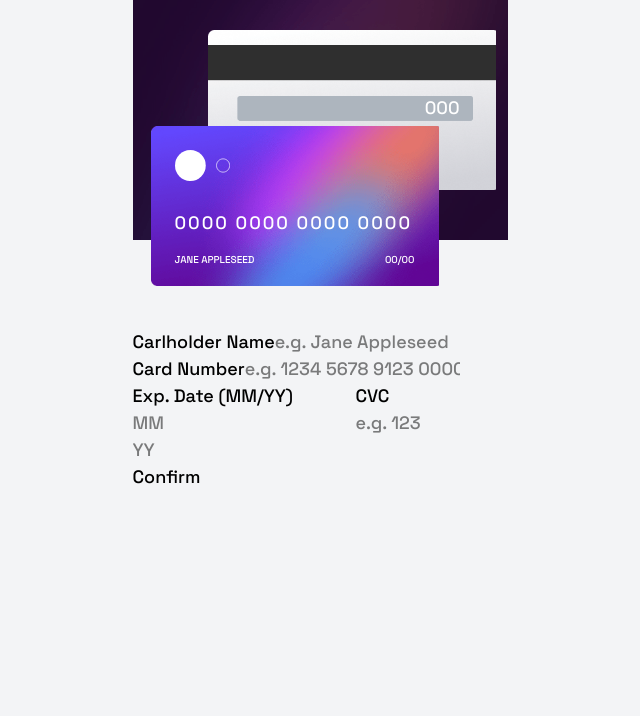
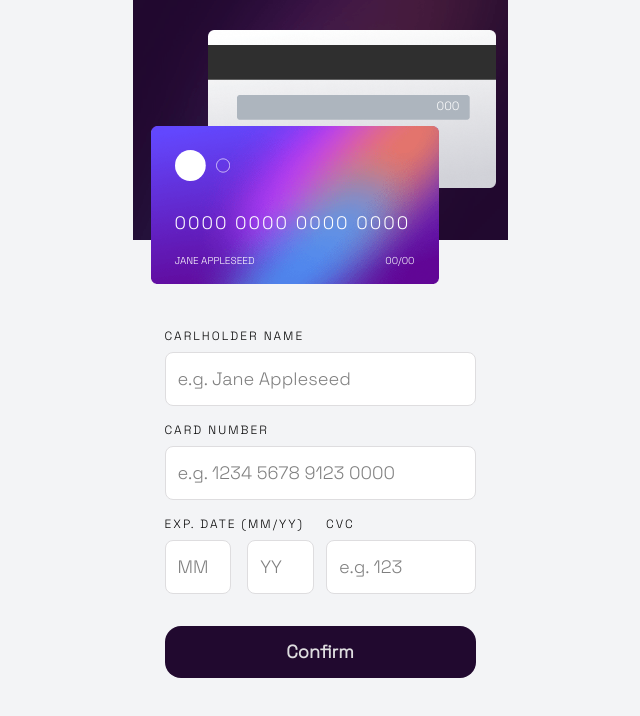
Before and after one commit to andresmholguin/interactive-card-details-form-main, a React (Vite) app: page / in a window 1280 px wide. Shown: the top 716 px of the page, without its empty margins (320-960 px from the left). Built offline with nearby package versions, Linux system fonts and the light colour scheme.

Commit message:
Mejorar estilos y estructura del formulario en el componente App; ajustar clases CSS y agregar estilos personalizados para una mejor presentación y usabilidad.

```diff
--- a/src/App.jsx
+++ b/src/App.jsx
@@ -6,14 +6,14 @@ import cardLogo from "./assets/images/card-logo.svg";
 
 function App() {
   return (
-    <main className="w-[375px] 1xl:[1440px] 1xl:flex font-Space-Grotesk text-[18px]">
+    <main className="w-[375px] 1xl:[1440px] 1xl:flex font-Space-Grotesk text-lg ">
       <section className="relative ">
         <picture className="w-full h-full 1xl:flex">
           <source media="(max-width: 1439px)" srcSet={bgMainMobile} />
           <source media="(min-width: 1440px)" srcSet={bgMainDesktop} />
           <img src={bgMainMobile} alt="Background Degrade." />
         </picture>
-        <div className="absolute w-[288px] h-[160px] top-[126px] left-[18px] z-1 1xl:top-[187px] 1xl:left-[167px] bg-[url('./assets/images/bg-card-front.png')] bg-no-repeat bg-cover p-6 text-white">
+        <div className="absolute w-[288px] h-[160px] top-[126px] left-[18px] z-1 1xl:top-[187px] 1xl:left-[167px] bg-[url('./assets/images/bg-card-front.png')] bg-no-repeat bg-contain p-6 text-white">
           <img className="w-[55px] mb-7 " src={cardLogo} alt="Card logo" />
           <p className=" tracking-[2px] mb-4">0000 0000 0000 0000</p>
           <div className="flex justify-between text-[10px] uppercase">
@@ -23,40 +23,76 @@ function App() {
             </p>
           </div>
         </div>
-        <div className="absolute w-[288px] h-[160px] top-[30px] left-[75px]  1xl:top-[468px] 1xl:left-[257px] bg-[url('./assets/images/bg-card-back.png')] bg-no-repeat bg-cover text-white text-right pr-9 pt-16">
+        <div className="absolute w-[288px] h-[160px] top-[30px] left-[75px]  1xl:top-[468px] 1xl:left-[257px] bg-[url('./assets/images/bg-card-back.png')] bg-no-repeat bg-contain text-xs text-white text-right pr-9 pt-17">
           <p>000</p>
         </div>
       </section>
-      <section className="mt-22">
+      <section className="mt-22 px-8">
         <form action="">
-          <label htmlFor="cardholder">Carlholder Name</label>
+          <label className="label" htmlFor="cardholder">
+            Carlholder Name
+          </label>
           <input
+            className="input"
             type="text"
             id="cardholder"
             placeholder="e.g. Jane Appleseed"
             required
           />
-          <label htmlFor="cardNumber">Card Number</label>
+          <label className="label" htmlFor="cardNumber">
+            Card Number
+          </label>
           <input
+            className="input"
             type="text"
             id="cardNumber"
             placeholder="e.g. 1234 5678 9123 0000"
             required
           />
-          <div className="flex gap-2">
-            <div>
-              <label htmlFor="expDate">Exp. Date (MM/YY)</label>
-              <div>
-                <input type="text" id="expDate" placeholder="MM" required />
-                <input type="text" id="expDate" placeholder="YY" required />
+          <div className="grid grid-cols-2 gap-x-3 mb-4">
+            <div className="">
+              <label className="label" htmlFor="expDate">
+                Exp. Date (MM/YY)
+              </label>
+              <div className=" grid grid-cols-2 gap-4">
+                <input
+                  className="input"
+                  type="text"
+                  name="expDate"
+                  maxLength={2}
+                  placeholder="MM"
+                  required
+                />
+                <input
+                  className="input"
+                  type="text"
+                  name="expDate"
+                  maxLength={2}
+                  placeholder="YY"
+                  required
+                />
               </div>
             </div>
             <div>
-              <label htmlFor="cvc">CVC</label>
-              <input type="text" id="cvc" placeholder="e.g. 123" required />
+              <label className="label" htmlFor="cvc">
+                CVC
+              </label>
+              <input
+                className="input"
+                type="text"
+                name="cvc"
+                placeholder="e.g. 123"
+                maxLength={3}
+                required
+              />
             </div>
           </div>
-          <button type="submit">Confirm</button>
+          <button
+            className="bg-Very-dark-violet w-[100%] text-Light-grayish-violet py-3 rounded-2xl font-bold"
+            type="submit"
+          >
+            Confirm
+          </button>
         </form>
       </section>
     </main>
--- a/src/index.css
+++ b/src/index.css
@@ -3,7 +3,7 @@
 @font-face {
   font-family: Space-Grotesk;
   font-style: normal;
-  font-weight: 500;
+  font-weight: 300;
   font-display: swap;
   src: url("./assets/font/Space_Grotesk/SpaceGrotesk-VariableFont_wght.ttf")
     format("woff2");
@@ -22,8 +22,14 @@
   --breakpoint-1xl: 1440px;
 }
 
-/* @layer Linear-gradient-active-border {
-  .active-border {
-    @apply bg-gradient-to-r from-hsl(249, 99%, 64%) to-hsl(278, 94%, 30%);
+@layer components {
+  .label {
+    @apply uppercase text-xs tracking-[2px] block mb-2;
   }
-} */
+  .input {
+    @apply bg-White border border-Light-grayish-violet rounded-lg p-3 mb-4 w-[100%];
+  }
+  .input:focus {
+    @apply outline-none border-2 border-Dark-grayish-violet;
+  }
+}
```
